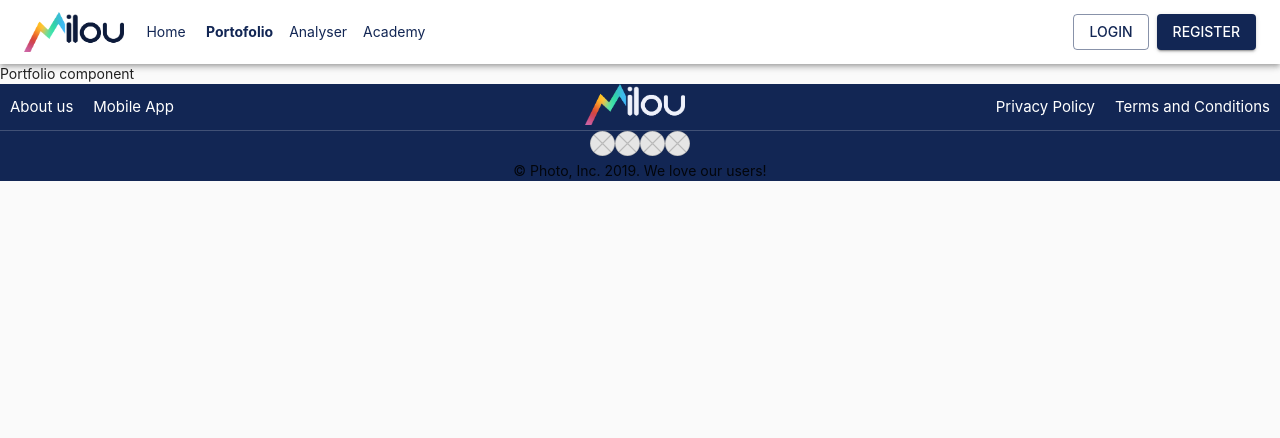
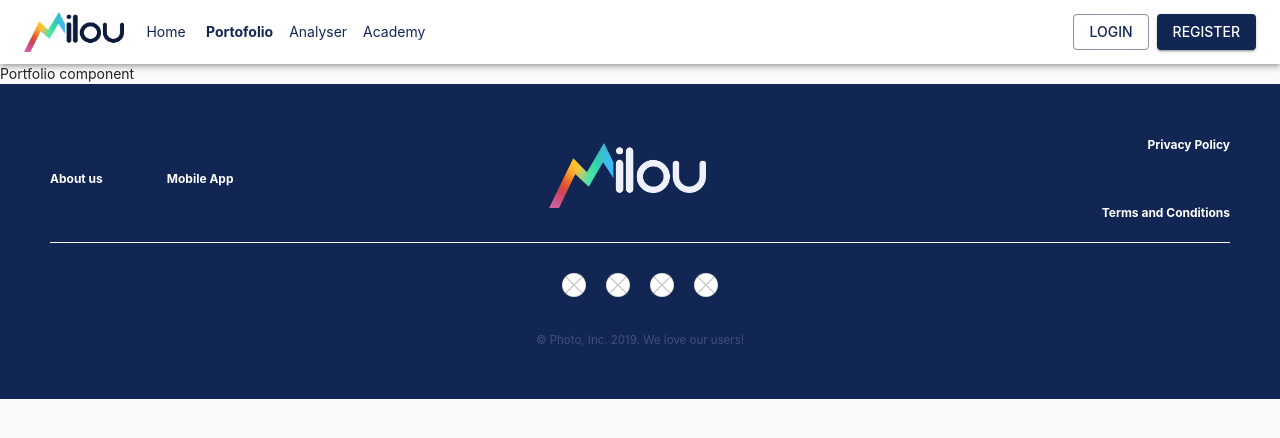
Before and after one commit to ProjectMilou/frontend, a React (Create React App) app: page /portofolio in a window 1280 px wide. Shown: the top 438 px of the page. Built offline with nearby package versions, Linux system fonts and the light colour scheme.

Commit message:
Change footer css

```diff
--- a/src/components/footer/Ellipse.tsx
+++ b/src/components/footer/Ellipse.tsx
@@ -1,8 +1,9 @@
+import { SvgIcon } from '@material-ui/core';
 import React from 'react';
 
-const Ellipse: React.FC = () => <svg width="25" height="25" viewBox="0 0 44 44" fill="none" xmlns="http://www.w3.org/2000/svg">
+const Ellipse: React.FC = () => <SvgIcon viewBox="0 0 44 44" htmlColor="white" style={{ margin: 10 }}>
     <path d="M44 22C44 28.0751 41.5376 33.5751 37.5563 37.5563C33.5751 41.5376 28.0751 44 22 44C15.9249 44 10.4249 41.5376 6.44365 37.5563C2.46243 33.5751 0 28.0751 0 22C0 15.9249 2.46243 10.4249 6.44365 6.44365C10.4249 2.46243 15.9249 0 22 0C28.0751 0 33.5751 2.46243 37.5563 6.44365C41.5376 10.4249 44 15.9249 44 22Z" fill="#E5E5E5" />
     <path d="M21.2929 22L6.44774 36.8452C2.76239 32.9854 0.5 27.7574 0.5 22C0.5 16.2426 2.76239 11.0146 6.44774 7.15484L21.2929 22ZM37.5523 36.8452L22.7071 22L37.5523 7.15484C41.2376 11.0146 43.5 16.2426 43.5 22C43.5 27.7574 41.2376 32.9854 37.5523 36.8452ZM36.8452 6.44774L22 21.2929L7.15484 6.44774C11.0146 2.76239 16.2426 0.5 22 0.5C27.7574 0.5 32.9854 2.76239 36.8452 6.44774ZM22 22.7071L36.8452 37.5523C32.9854 41.2376 27.7574 43.5 22 43.5C16.2426 43.5 11.0146 41.2376 7.15484 37.5523L22 22.7071Z" stroke="black" strokeOpacity="0.3" />
-</svg>
+</SvgIcon>
 
 export default Ellipse;
--- a/src/components/footer/Footer.tsx
+++ b/src/components/footer/Footer.tsx
@@ -1,5 +1,5 @@
 import React from 'react';
-import { createStyles, Divider, Grid, makeStyles, SvgIcon, Theme } from '@material-ui/core';
+import { createStyles, Divider, Grid, makeStyles, Theme } from '@material-ui/core';
 import { Link } from '@reach/router';
 import logo from '../../assets/images/logo2.png';
 import Ellipse from './Ellipse';
@@ -8,27 +8,32 @@ const useStyles = makeStyles((theme: Theme) => {
     const { main, light, contrastText } = theme.palette.primary;
     return createStyles({
         logo: {
-            maxWidth: 100,
+            maxWidth: 157,
             marginRight: '10px'
-        },
-        grow: {
-            flexGrow: 1
         },
         link: {
             color: contrastText,
             textDecoration: "none",
             textTransform: "none",
-            margin: 10,
-            fontSize: 15
-        },
-        p: {
-            textAlign: 'center'
+            fontWeight: "bold",
+            fontSize: 12
         },
         container: {
-            backgroundColor: main
+            backgroundColor: main,
+            padding: 50
         },
         divider: {
-            backgroundColor: light
+            backgroundColor: "white"
+        },
+        copyrightText: {
+            color: light,
+            fontSize: 11.5
+        },
+        iconGrid: {
+            padding: 20
+        },
+        linkGrid: {
+            paddingBottom: 20
         }
     })
 });
@@ -37,31 +42,53 @@ const Footer: React.FC = () => {
     const classes = useStyles();
     return (
         <div className={classes.container}>
-            <Grid container direction="row" alignItems="center" >
-                <Grid item xs justify="space-between">
-                    <Link to="/aboutus" className={classes.link}>About us</Link>
-                    <Link to="/mobileapp" className={classes.link}>Mobile App</Link>
+            <Grid
+                container
+                direction="row"
+                alignItems="center"
+                justify="space-between"
+                className={classes.linkGrid}>
+                <Grid container xs={3} justify="flex-start" spacing={8}>
+                    <Grid item>
+                        <Link to="/aboutus" className={classes.link}>About us</Link>
+                    </Grid>
+                    <Grid item>
+                        <Link to="/mobileapp" className={classes.link}>Mobile App</Link>
+                    </Grid>
                 </Grid>
-                <Grid container xs={6} justify="center">
+                <Grid container xs={3} justify="center">
                     <Grid item>
                         <img src={logo} alt="milou-logo" className={classes.logo} />
                     </Grid>
                 </Grid>
 
-                <Grid container xs justify="flex-end">
-                    <Link to="/privacy" className={classes.link}>Privacy Policy</Link>
-                    <Link to="/terms" className={classes.link}>Terms and Conditions</Link>
+                <Grid container xs={3} justify="flex-end" spacing={6} direction="row">
+                    <Grid item>
+                        <Link to="/privacy" className={classes.link}>Privacy Policy</Link>
+                    </Grid>
+                    <Grid item>
+                        <Link to="/terms" className={classes.link}>Terms and Conditions</Link>
+                    </Grid>
                 </Grid>
             </Grid>
+
             <Divider className={classes.divider} />
+
             <Grid
                 container
                 direction="column"
                 justify="space-around"
                 alignItems="center"
             >
-                <Grid item><Ellipse /><Ellipse /><Ellipse /><Ellipse /></Grid>
-                <Grid item>© Photo, Inc. 2019. We love our users!</Grid>
+                <Grid item className={classes.iconGrid}>
+                    <Ellipse />
+                    <Ellipse />
+                    <Ellipse />
+                    <Ellipse />
+                </Grid>
+                <Grid item className={classes.copyrightText}>
+                    © Photo, Inc. 2019. We love our users!
+                </Grid>
             </Grid>
         </div>
     );
```
